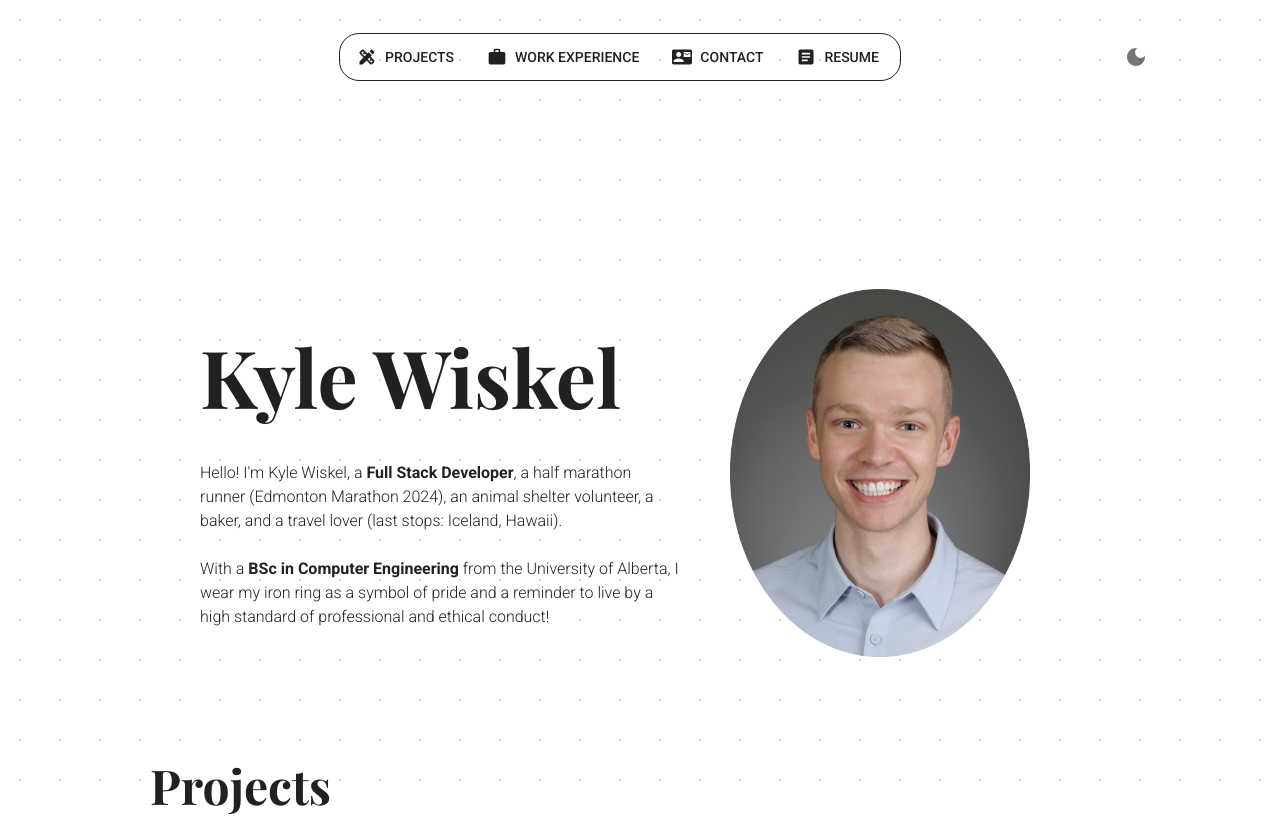
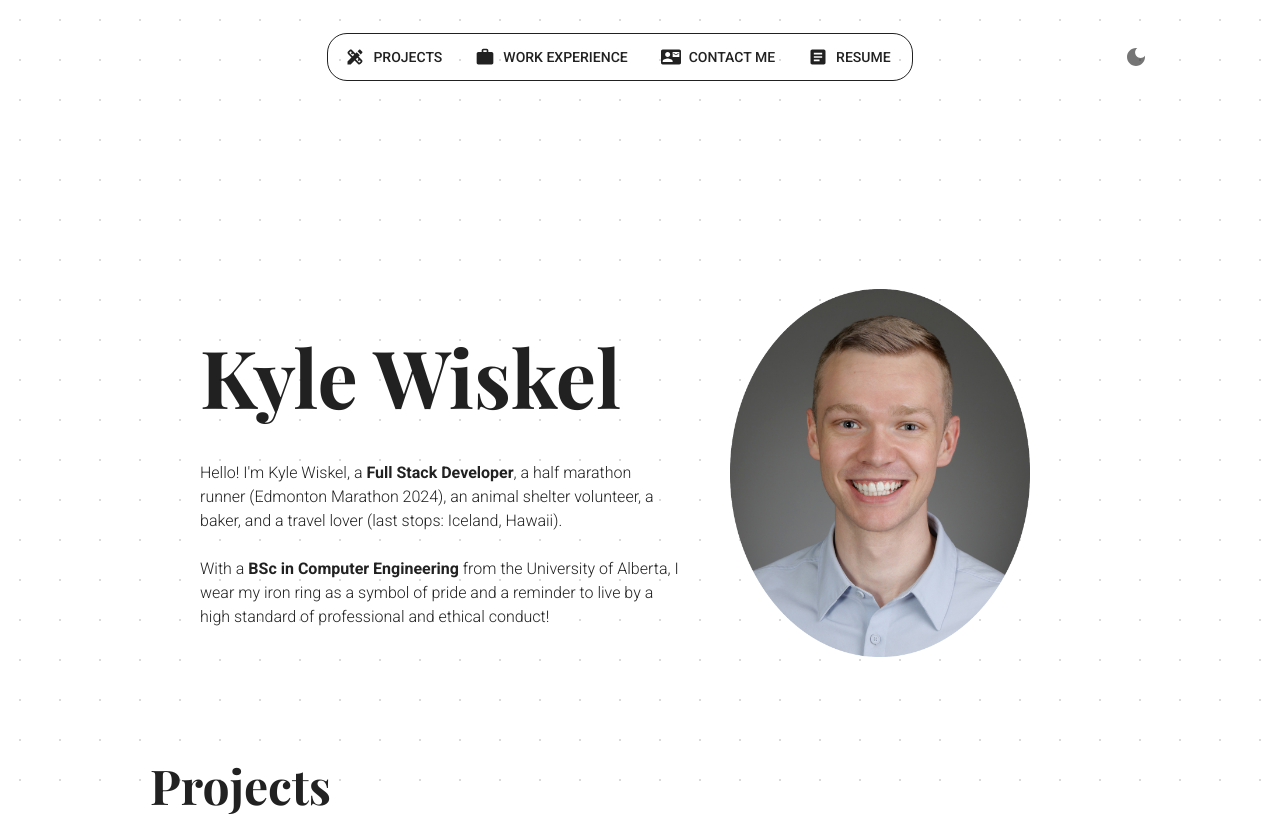
Before and after one commit to kwiskel/kylewiskel.dev, a Next.js app: page / in a window 1280 px wide. Shown: the top 816 px of the page. Built offline with nearby package versions, Linux system fonts and the light colour scheme.

Commit message:
Added hover scaling animation for project images

```diff
--- a/app/ui/NavigationBar.tsx
+++ b/app/ui/NavigationBar.tsx
@@ -88,7 +88,7 @@ export default function NavigationBar({ projectRef, workRef, contactRef }: props
             Work Experience
           </NavButton>
           <NavButton startIcon={<ContactMail />} onClick={() => scrollToRef(contactRef)}>
-            Contact
+            Contact Me
           </NavButton>
           <NavButton
             startIcon={<Article />}
--- a/app/ui/ProjectCard.tsx
+++ b/app/ui/ProjectCard.tsx
@@ -1,6 +1,8 @@
 import { playfairDisplay } from '@/lib/theme';
-import { Box, Button, IconButton, Typography, useTheme } from '@mui/material';
+import { Box, BoxProps, Button, IconButton, Typography, useTheme } from '@mui/material';
 import Image, { StaticImageData } from 'next/image';
+import { motion } from 'motion/react';
+import { forwardRef } from 'react';
 
 type ProjectCardProps = {
   name: string;
@@ -62,6 +64,12 @@ export default function ProjectCard({
   reverse = false,
 }: ProjectCardProps) {
   const theme = useTheme();
+
+  const MotionBox = motion(
+    // eslint-disable-next-line react/display-name
+    forwardRef((props: BoxProps, ref) => <Box ref={ref} {...props} />),
+  );
+
   return (
     <Box // Project Card
       sx={{
@@ -182,7 +190,7 @@ export default function ProjectCard({
           )}
         </Box>
       </Box>
-      <Box // Project Image
+      <MotionBox
         sx={{
           display: 'flex',
           justifyContent: 'center',
@@ -201,6 +209,8 @@ export default function ProjectCard({
             sm: '60vw',
           },
         }}
+        animate={{ scale: 1, transition: { duration: 0.4 } }} // Duration for leaving hover
+        whileHover={{ scale: 1.2, transition: { duration: 0.4 }, cursor: 'pointer' }}
       >
         <Image
           src={image}
@@ -212,7 +222,7 @@ export default function ProjectCard({
             height: 'auto', // Automatically adjusts height to maintain aspect ratio
           }}
         />
-      </Box>
+      </MotionBox>
     </Box>
   );
 }
--- a/package.json
+++ b/package.json
@@ -14,6 +14,7 @@
     "@emotion/styled": "^11.13.0",
     "@mui/icons-material": "^6.1.6",
     "@mui/material": "^6.1.6",
+    "motion": "^11.11.17",
     "next": "15.0.3",
     "react": "^18",
     "react-dom": "^18"
```
Also changed, not shown: 1 other file (tests, documents, lock files or other folders).
